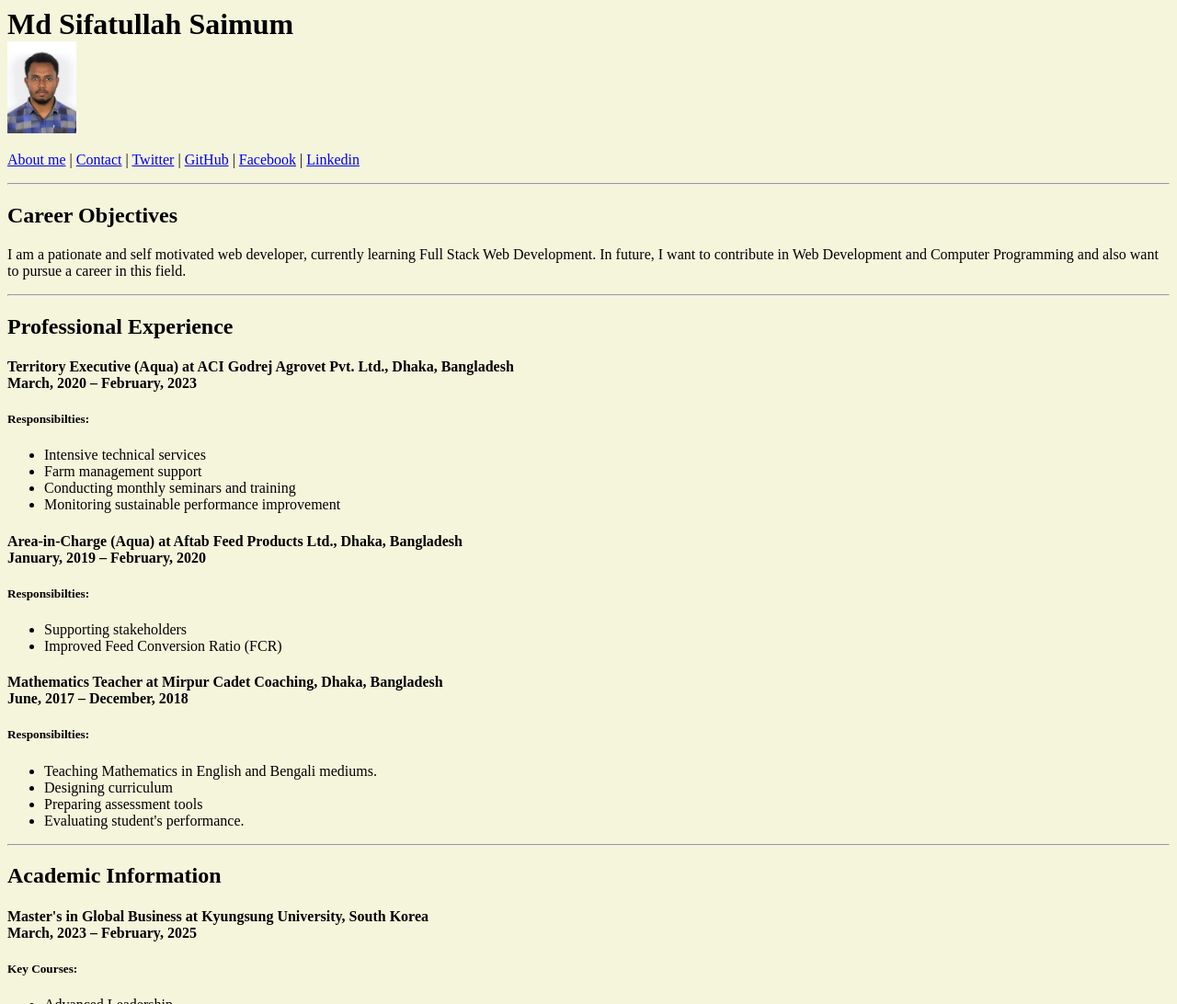
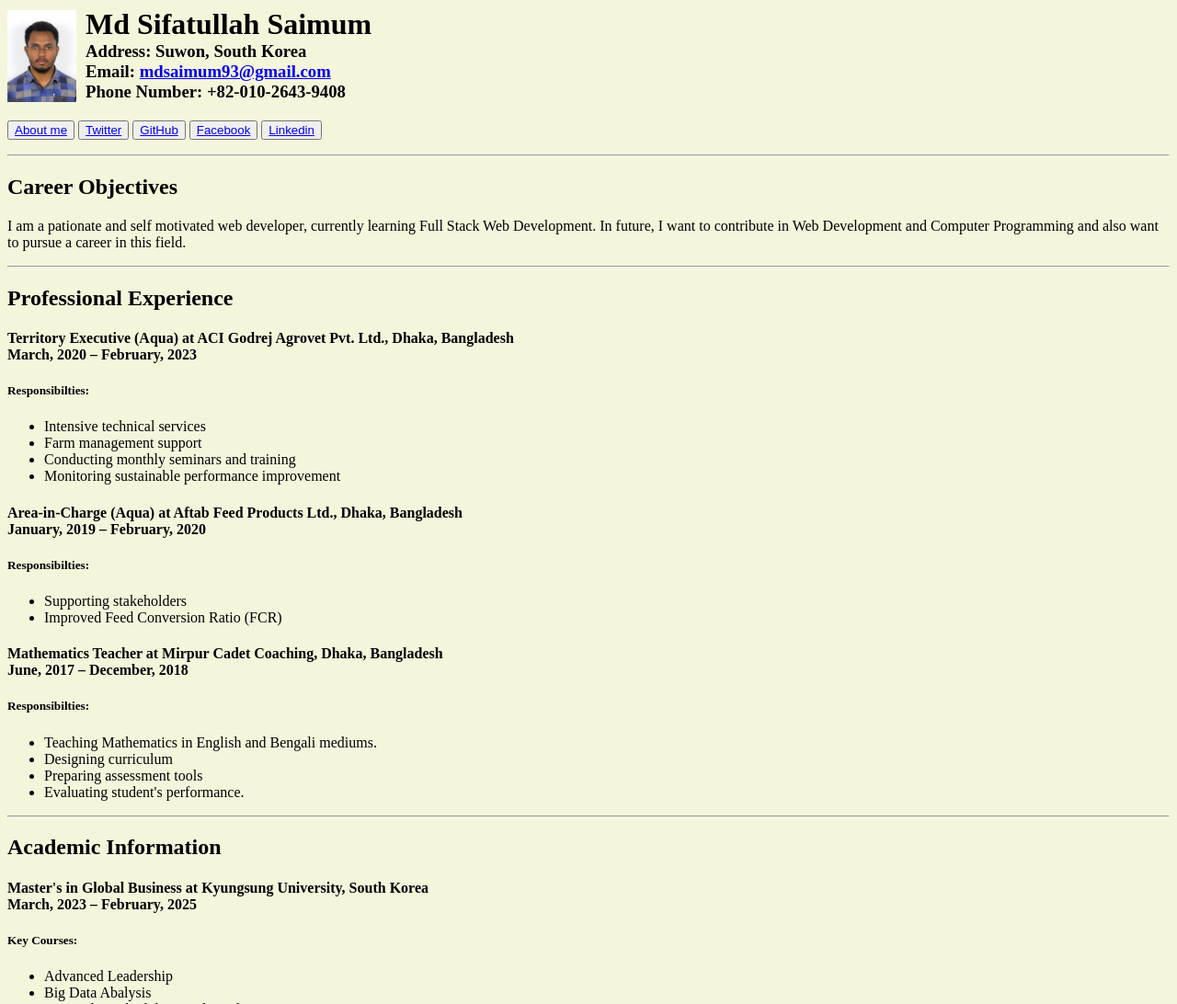
Before and after one commit to saimum-sifat/my-resume, a plain HTML site: page index.html in a window 1280 px wide. Shown: the top 1092 px of the page at 92% size. Drawn offline with Linux system fonts and the light colour scheme.

Commit message:
Revise index.html for improved layout and details
Updated the layout and added contact information to the resume.

```diff
--- a/index.html
+++ b/index.html
@@ -7,15 +7,31 @@
     <link rel="stylesheet" href="./style.css" />
   </head>
   <body style="background-color: beige">
-    <h1>Md Sifatullah Saimum</h1>
-    <img src="./assets/Saimum1.jpg" alt="Saimum's picture" height="100" />
+    <div class="top">
+      <img
+        class="profile"
+        src="./assets/Saimum1.jpg"
+        alt="Saimum's picture"
+        height="100"
+      />
+      <div class="name">
+        <h1>Md Sifatullah Saimum</h1>
+        <h3 class="info">
+          Address: Suwon, South Korea<br />
+          Email:
+          <a href="https://mail.google.com/mail/">mdsaimum93@gmail.com</a>
+          <br />
+          Phone Number: +82-010-2643-9408
+        </h3>
+      </div>
+    </div>
+    <br />
     <p>
-      <a href="./folder/about.html">About me</a> |
-      <a href="./folder/contact.html">Contact</a> |
-      <a href="https://x.com/saimumsifat">Twitter</a> |
-      <a href="https://github.com/saimum-sifat">GitHub</a> |
-      <a href="https://www.facebook.com/saimumsifat">Facebook</a> |
-      <a href="https://www.linkedin.com/in/saimumsifat/">Linkedin</a>
+      <Button><a href="./folder/about.html">About me</a></Button>
+      <button><a href="https://x.com/saimumsifat">Twitter</a></button>
+      <button><a href="https://github.com/saimum-sifat">GitHub</button></a>
+      <button><a href="https://www.facebook.com/saimumsifat">Facebook</a></button>
+      <button><a href="https://www.linkedin.com/in/saimumsifat/">Linkedin</a></button>
     </p>
     <hr />
     <h2>Career Objectives</h2>
@@ -67,7 +83,7 @@
     <h5>Key Courses:</h5>
     <ul>
       <li>Advanced Leadership</li>
-      <li>Big Data Analysis</li>
+      <li>Big Data Abalysis</li>
       <li>Research Methodology and Academic Writing</li>
       <li>Business Strategies</li>
       <li>Marketing</li>
@@ -107,9 +123,10 @@
     <h4>Programing Language</h4>
     <ul>
       <li>Python</li>
-      <li>Javascript</li>
       <li>html</li>
       <li>CSS</li>
+      <li>Javascript</li>
+
     </ul>
     <hr />
     <h2>Courses and Training</h2>
```
